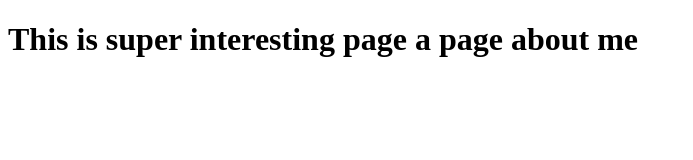
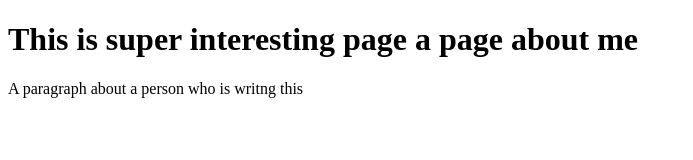
Before and after one commit to treszter/stayathome-example, a plain HTML site: page downloaded codepen/about.html in a window 1280 px wide. Shown: the whole page, without its empty margins (0-693 px from the left). Drawn offline with Linux system fonts and the light colour scheme.

Commit message:
add p to commit

```diff
--- a/downloaded codepen/about.html
+++ b/downloaded codepen/about.html
@@ -7,5 +7,6 @@
 </head>
 <body>
 <h1>This is super interesting page a page about me </h1>
+<p>A paragraph about a person who is writng this</p>
 </body>
 </html>
```
